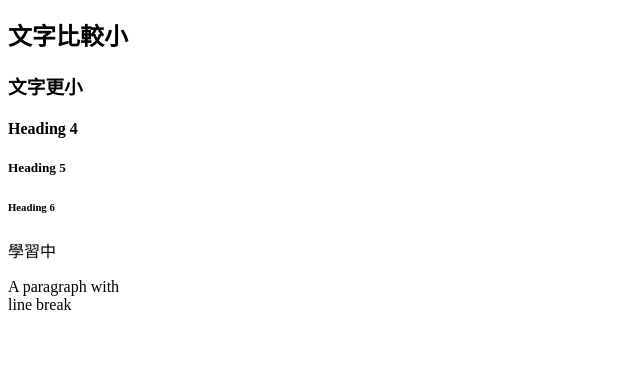
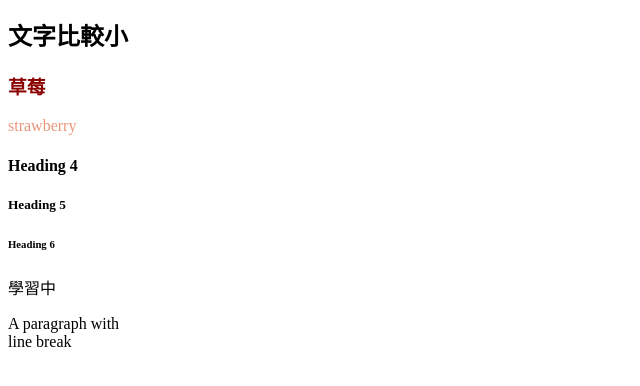
Before and after one commit to asdana0220/-text, a plain HTML site: page index.html in a window 1280 px wide. Shown: the part 184-570 px from the top of the page, without its empty margins (0-640 px from the left). Drawn offline with Linux system fonts and the light colour scheme.

Commit message:
改變文字顏色

```diff
--- a/index.html
+++ b/index.html
@@ -13,7 +13,8 @@
     <h1>標題練習</h1>
     <p>英文從A到O<br />ABCDEFG<br />GIJKLMO</p>
     <h2>文字比較小</h2>
-    <h3>文字更小</h3>
+    <h3 style="color: darkred;">草莓</h3>
+    <p style="color: darksalmon;">strawberry</p>
     <h4>Heading 4</h4>
     <h5>Heading 5</h5>
     <h6>Heading 6</h6>
```
